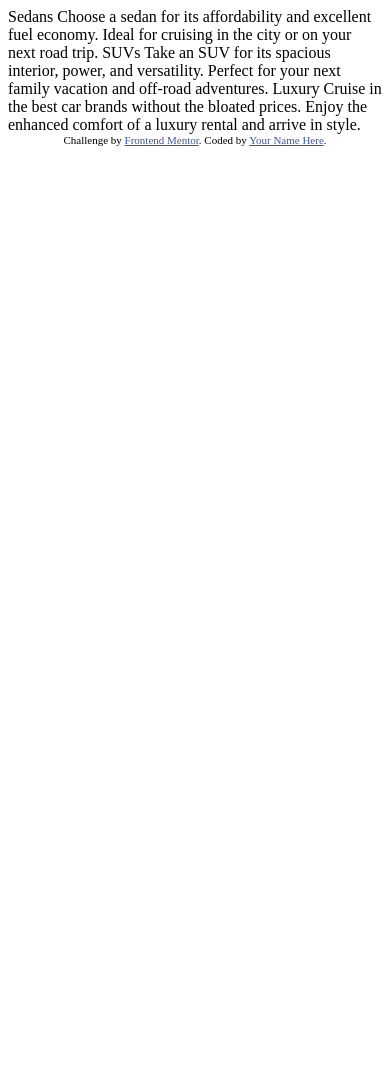
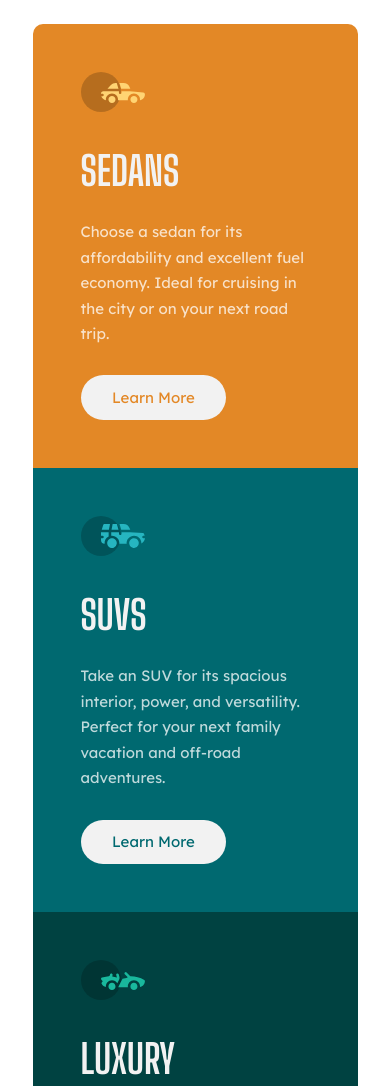
Before and after one commit to Dudeldups/FM-3-column-preview-card-component, a plain HTML site: page index.html in a window 390 px wide. Shown: the top 1086 px of the page. Before the commit the page ends 844 px from the top, so only its background shows below. Drawn offline with Linux system fonts and the light colour scheme.

Commit message:
mobile done

```diff
--- a/index.html
+++ b/index.html
@@ -1,36 +1,57 @@
 <!DOCTYPE html>
 <html lang="en">
-<head>
-  <meta charset="UTF-8">
-  <meta name="viewport" content="width=device-width, initial-scale=1.0"> <!-- displays site properly based on user's device -->
+  <head>
+    <meta charset="UTF-8" />
+    <meta name="viewport" content="width=device-width, initial-scale=1.0" />
 
-  <link rel="icon" type="image/png" sizes="32x32" href="./images/favicon-32x32.png">
+    <link rel="preconnect" href="https://fonts.googleapis.com" />
+    <link rel="preconnect" href="https://fonts.gstatic.com" crossorigin />
+    <link
+      href="https://fonts.googleapis.com/css2?family=Big+Shoulders+Display:wght@700&family=Lexend+Deca&display=swap"
+      rel="stylesheet"
+    />
+    <link
+      rel="icon"
+      type="image/png"
+      sizes="32x32"
+      href="./images/favicon-32x32.png"
+    />
+    <link rel="stylesheet" href="src/css/main.css" />
 
-  <title>Frontend Mentor | 3-column preview card component</title>
-
-  <!-- Feel free to remove these styles or customise in your own stylesheet 👍 -->
-  <style>
-    .attribution { font-size: 11px; text-align: center; }
-    .attribution a { color: hsl(228, 45%, 44%); }
-  </style>
-</head>
-<body>
-
-  Sedans
-  Choose a sedan for its affordability and excellent fuel economy. Ideal for cruising in the city
-  or on your next road trip.
-
-  SUVs
-  Take an SUV for its spacious interior, power, and versatility. Perfect for your next family vacation
-  and off-road adventures.
-
-  Luxury
-  Cruise in the best car brands without the bloated prices. Enjoy the enhanced comfort of a luxury
-  rental and arrive in style.
-
-  <div class="attribution">
-    Challenge by <a href="https://www.frontendmentor.io?ref=challenge" target="_blank">Frontend Mentor</a>.
-    Coded by <a href="#">Your Name Here</a>.
-  </div>
-</body>
+    <title>Frontend Mentor | 3-column preview card component</title>
+  </head>
+  <body>
+    <header>
+      <h1 class="sr-only">This is a Frontend Mentor CSS challenge</h1>
+    </header>
+    <main class="container">
+      <article class="category category-sedans">
+        <img src="src/assets/images/icon-sedans.svg" alt="" />
+        <h2 class="category__title">Sedans</h2>
+        <p class="category__description">
+          Choose a sedan for its affordability and excellent fuel economy. Ideal
+          for cruising in the city or on your next road trip.
+        </p>
+        <button class="category__button" type="button">Learn More</button>
+      </article>
+      <article class="category category-suvs">
+        <img src="src/assets/images/icon-suvs.svg" alt="" />
+        <h2 class="category__title">SUVs</h2>
+        <p class="category__description">
+          Take an SUV for its spacious interior, power, and versatility. Perfect
+          for your next family vacation and off-road adventures.
+        </p>
+        <button class="category__button" type="button">Learn More</button>
+      </article>
+      <article class="category category-luxury">
+        <img src="src/assets/images/icon-luxury.svg" alt="" />
+        <h2 class="category__title">Luxury</h2>
+        <p class="category__description">
+          Cruise in the best car brands without the bloated prices. Enjoy the
+          enhanced comfort of a luxury rental and arrive in style.
+        </p>
+        <button class="category__button" type="button">Learn More</button>
+      </article>
+    </main>
+  </body>
 </html>
--- /dev/null
+++ b/src/scss/_colors.scss
@@ -0,0 +1,5 @@
+$orange: hsl(31, 77%, 52%);
+$cyan: hsl(184, 100%, 22%);
+$dark-cyan: hsl(179, 100%, 13%);
+$white: hsla(0, 0%, 100%, 0.75);
+$light-gray: hsl(0, 0%, 95%);
--- /dev/null
+++ b/src/scss/_resets.scss
@@ -0,0 +1,65 @@
+*,
+*::before,
+*::after {
+  box-sizing: border-box;
+}
+
+* {
+  margin: 0;
+  padding: 0;
+  font: inherit;
+}
+
+html:focus-within {
+  scroll-behavior: smooth;
+}
+
+body {
+  min-height: 100vh;
+  text-rendering: optimizeSpeed;
+}
+
+ul[role="list"],
+ol[role="list"] {
+  list-style: none;
+}
+
+a:not([class]) {
+  text-decoration-skip-ink: auto;
+}
+
+img,
+picture {
+  max-width: 100%;
+  display: block;
+}
+
+button {
+  border: none;
+}
+
+.sr-only {
+  clip: rect(1px, 1px, 1px, 1px);
+  clip-path: inset(50%);
+  height: 1px;
+  width: 1px;
+  margin: -1px;
+  overflow: hidden;
+  padding: 0;
+  position: absolute;
+}
+
+@media (prefers-reduced-motion: reduce) {
+  html:focus-within {
+    scroll-behavior: auto;
+  }
+
+  *,
+  *::before,
+  *::after {
+    animation-duration: 0.01ms !important;
+    animation-iteration-count: 1 !important;
+    transition-duration: 0.01ms !important;
+    scroll-behavior: auto !important;
+  }
+}
--- /dev/null
+++ b/src/scss/main.scss
@@ -0,0 +1,68 @@
+@use "resets";
+@use "colors";
+
+body {
+  display: flex;
+  justify-content: center;
+  padding: clamp(1rem, -0.56rem + 8.82vw, 1.5rem);
+  font: 400 0.9375rem "Lexend Deca", sans-serif;
+  color: colors.$white;
+}
+
+.container {
+  overflow: hidden;
+  border-radius: 10px;
+}
+
+.category {
+  display: grid;
+  padding: 3rem clamp(1.25rem, -9.04rem + 51.47vw, 3rem);
+  max-width: 20.3125rem;
+
+  &-sedans {
+    $category-color: colors.$orange;
+    background: $category-color;
+
+    & > button {
+      color: $category-color;
+    }
+  }
+
+  &-suvs {
+    $category-color: colors.$cyan;
+    background: $category-color;
+
+    & > button {
+      color: $category-color;
+    }
+  }
+
+  &-luxury {
+    $category-color: colors.$dark-cyan;
+    background: $category-color;
+
+    & > button {
+      color: $category-color;
+    }
+  }
+
+  &__title {
+    margin-top: 2.2rem;
+    font: 700 2.5rem "Big Shoulders Display", cursive;
+    color: colors.$light-gray;
+    text-transform: uppercase;
+  }
+
+  &__description {
+    margin-top: 1.5rem;
+    line-height: 1.7;
+  }
+
+  &__button {
+    margin-top: 1.8rem;
+    padding: 0.8rem;
+    width: 16ch;
+    background-color: colors.$light-gray;
+    border-radius: 100px;
+  }
+}
```
Also changed, not shown: screenshots/active-states.jpg (renamed from design/active-states.jpg), screenshots/desktop-design.jpg (renamed from design/desktop-design.jpg), screenshots/desktop-preview.jpg (renamed from design/desktop-preview.jpg), screenshots/mobile-design.jpg (renamed from design/mobile-design.jpg), src/assets/images/favicon-32x32.png (renamed from images/favicon-32x32.png), src/assets/images/icon-luxury.svg (renamed from images/icon-luxury.svg), src/assets/images/icon-sedans.svg (renamed from images/icon-sedans.svg), src/assets/images/icon-suvs.svg (renamed from images/icon-suvs.svg), src/css/main.css (added), 3 other files.
